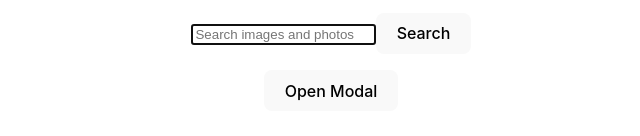
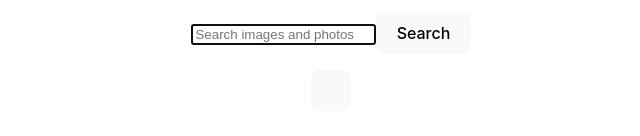
Before and after one commit to novikovanat/goit-react-hw-04, a React (Vite) app: page / in a window 1280 px wide. Shown: the part 338-474 px from the top of the page, without its empty margins (309-949 px from the left). Built offline with nearby package versions, Linux system fonts and the light colour scheme.

Commit message:
image button

```diff
--- a/src/components/App/App.jsx
+++ b/src/components/App/App.jsx
@@ -8,7 +8,7 @@ function App() {
 
   const [photos, setPhotos] = useState([]);
   const [loading, setLoading] = useState(false);
-  const [modalIsOpen, setModalIsOpen] = useState(false);
+  // const [modalIsOpen, setModalIsOpen] = useState(false);
 
   // function openModal() {
   //   setIsOpen(true);
@@ -28,8 +28,8 @@ function App() {
       <SearchBar setsState={[setPhotos, setLoading]} />
       <ImageGallery photosArray={photos} />
       <ImageModal
-        isOpen={modalIsOpen}
-        onOpen={setModalIsOpen}
+        // isOpen={modalIsOpen}
+        // onOpen={setModalIsOpen}
         // onAfterOpen={afterOpenModal}
         // onRequestClose={closeModal}
         // contentLabel="Example Modal"
--- a/src/components/ImageGallery/ImageGallery.jsx
+++ b/src/components/ImageGallery/ImageGallery.jsx
@@ -1,10 +1,12 @@
 import ImageCard from "../ImageCard/ImageCard";
+import ImageModal from "../ImageModal/ImageModal";
+
 
 export default function ImageGallery({ photosArray }) {
   const imageList = photosArray.map(
     ({ urls: { small }, alt_description, id }) => (
       <li key={id}>
-        <ImageCard src={small} alt={alt_description} />
+        <ImageModal src={small} alt={alt_description} />
       </li>
     )
   );
--- a/src/components/ImageModal/ImageModal.jsx
+++ b/src/components/ImageModal/ImageModal.jsx
@@ -1,8 +1,9 @@
 import React from "react";
-import ReactDOM from "react-dom";
+// import ReactDOM from 'react-dom';
 import Modal from "react-modal";
+import ImageCard from "../ImageCard/ImageCard";
 
-export default function ImageModal({ isOpen, onOpen }) {
+export default function ImageModal({ src, alt }) {
   Modal.setAppElement("#root");
   const customStyles = {
     content: {
@@ -19,10 +20,10 @@ export default function ImageModal({ isOpen, onOpen }) {
   // Modal.setAppElement("#root");
 
   let subtitle;
-  // const [modalIsOpen, setIsOpen] = React.useState(false);
+  const [modalIsOpen, setIsOpen] = React.useState(false);
 
   function openModal() {
-    onOpen(true);
+    setIsOpen(true);
   }
 
   function afterOpenModal() {
@@ -31,14 +32,16 @@ export default function ImageModal({ isOpen, onOpen }) {
   }
 
   function closeModal() {
-    onOpen(false);
+    setIsOpen(false);
   }
 
   return (
     <div>
-      <button onClick={openModal}>Open Modal</button>
+      <button onClick={openModal}>
+        <ImageCard src={src} alt={alt}/>
+      </button>
       <Modal
-        isOpen={isOpen}
+        isOpen={modalIsOpen}
         onAfterOpen={afterOpenModal}
         onRequestClose={closeModal}
         style={customStyles}
```
